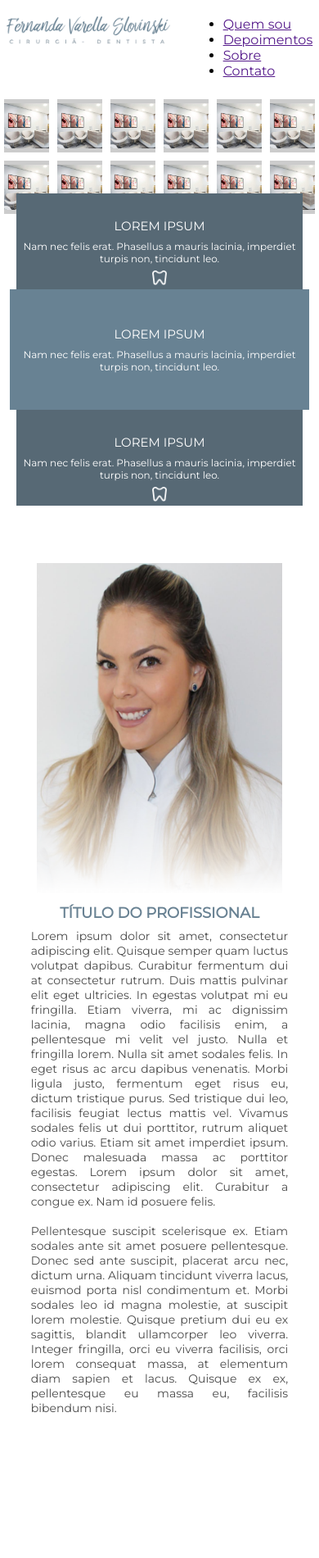
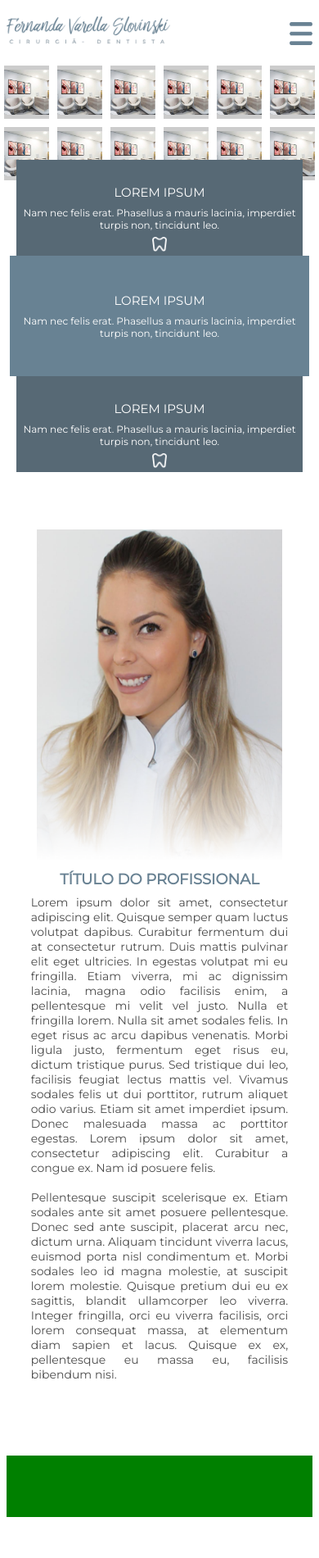
Before and after one commit to CarlosDevit/projeto_html_4, a plain HTML site: page index.html in a window 390 px wide. Shown: the whole page at 82% size. Before the commit the page ends 1727 px from the top, so only its background shows below. Drawn offline with Linux system fonts and the light colour scheme.

Commit message:
Menu-mobile and add Section videos

```diff
--- a/css/style.css
+++ b/css/style.css
@@ -33,8 +33,34 @@ header div.logo img {
 
 header nav.menu-mobile {
     float: right;
+    width: 28px;
+    height: 28px;
+    margin-top: 7px;
+    cursor: pointer;
+    background-image: url(../images/menu-mobile.png);
+    background-size: 100% 100%;
+    background-repeat: no-repeat;
     display: none;
 }
+
+header nav.menu-mobile ul {
+    display: none;
+    z-index: 999;
+    text-align: center;
+    width: 100%;
+    background-color: white;
+    position: absolute;
+    top: 60px;
+    left: 0;
+    list-style-type: none;
+}
+
+header nav.menu-mobile ul li{
+    text-transform: uppercase;
+    padding: 15px 2%;
+
+}
+
 
 header nav.menu-desktop {
     float: right;
@@ -52,7 +78,7 @@ header nav.menu-desktop ul li {
     text-transform: uppercase;
 }
 
-header nav.menu-desktop ul li a {
+header nav.menu-desktop ul li a, header nav.menu-mobile ul li a {
     text-decoration: none;
     color: #b4b4b4;
 
@@ -188,6 +214,23 @@ section.profile-container div.text-profile p{
 /*-----*/
 
 
+/*Section Videos*/
+
+section.videos{
+    padding: 50px 2%;
+}
+
+section.videos div.box-video{
+    float: left;
+    width: 33.3%;
+    background-color: green;
+    padding-top: calc(33.3% * 0.6);
+}
+
+
+/*-----*/
+
+
 /* Media Queries */
 
 @media screen and (max-width: 768px) {
@@ -239,6 +282,10 @@ section.profile-container div.text-profile p{
         max-width: 350px;
     }
 
+    section.profile-container div.profile-wraper{
+        padding-top: 0;
+    }
+
     section.profile-container div.profile-wraper2{
         /*
         position: absolute;
@@ -251,6 +298,8 @@ section.profile-container div.text-profile p{
         *//*
         flex-direction: column;*/
 
+        height: auto;
+        position: static;
         text-align: center;
         display: inline-block;
 
--- a/index.html
+++ b/index.html
@@ -128,6 +128,23 @@
         </div><!-- container -->
     </section><!-- profile-container -->
 
+    <section class="videos">
+        <div class="container">
+            <div class="box-video">
+
+            </div><!-- box-video -->
+
+            <div class="box-video">
+
+            </div><!-- box-video -->
+
+            <div class="box-video">
+
+            </div><!-- box-video -->
+            <div class="clear"></div><!-- clear -->
+        </div><!-- container -->
+    </section><!-- videos -->
+
 </body>
 
 </html>
```
Also changed, not shown: images/menu-mobile.png (added).
